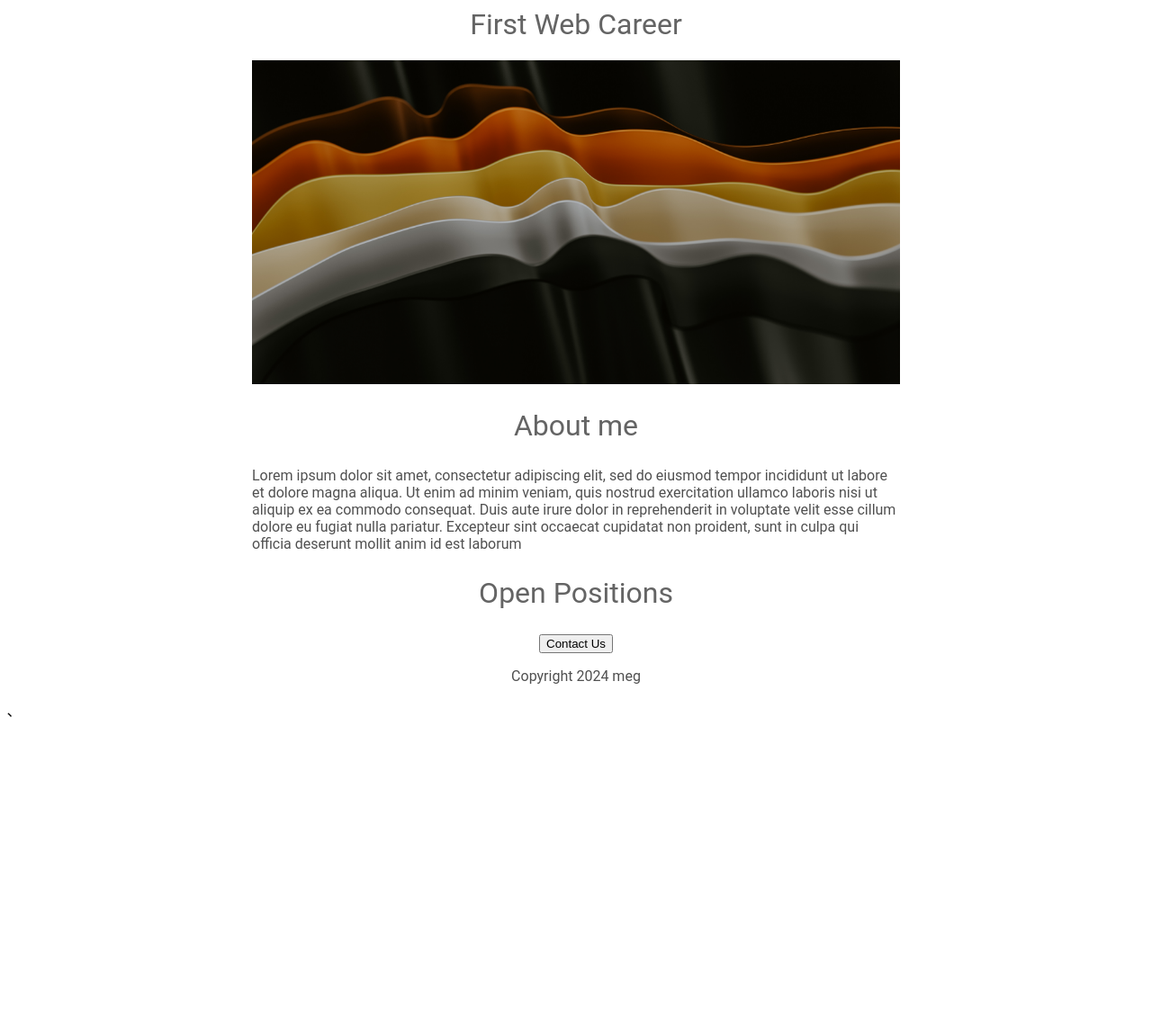
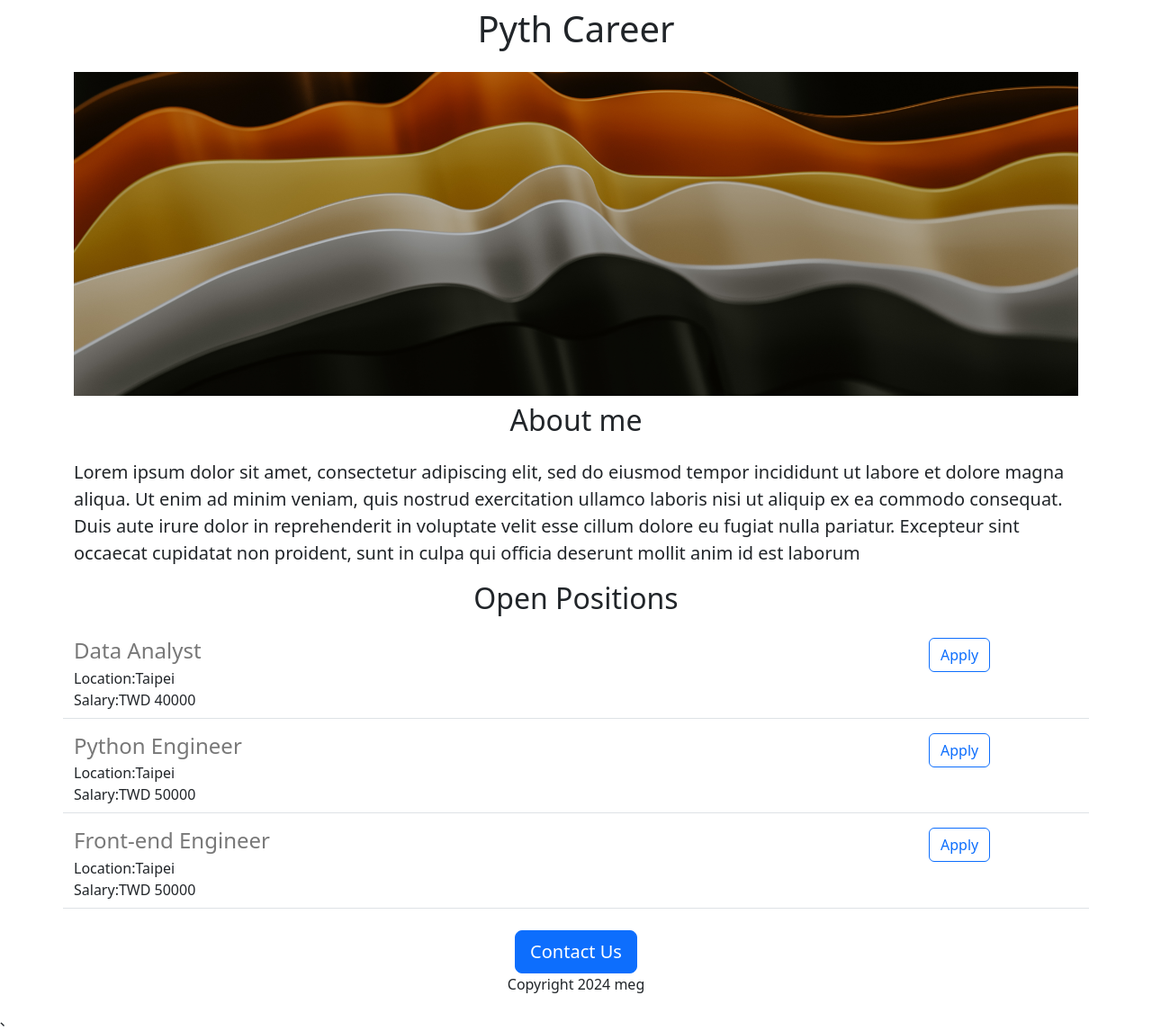
Before and after one commit to megsung1117/Website-secondtry, a Flask app: page / in a window 1280 px wide. Shown: the whole page at 90% size. Before the commit the page ends 797 px from the top, so only its background shows below. Run offline with Flask 3, Linux system fonts and the light colour scheme.

Commit message:
Add dynamic data and api

```diff
--- a/app.py
+++ b/app.py
@@ -1,9 +1,34 @@
-from flask import Flask, render_template, request, redirect, url_for
+from flask import Flask, render_template, request, redirect, url_for,jsonify
 
+JOBS=[
+  {
+    'id':1,
+    'title':'Data Analyst',
+    'location':'Taipei',
+    'salary':'TWD 40000'
+  },
+  {
+    'id':2,
+    'title':'Python Engineer',
+    'location':'Taipei',
+    'salary':'TWD 50000'
+  },
+{
+  'id':3,
+  'title':'Front-end Engineer',
+  'location':'Taipei',
+  'salary':'TWD 50000'
+}
+]
 app = Flask(__name__)
 @app.route('/')
 def index():
-    return render_template('home.html')
+    return render_template('home.html',jobs=JOBS,company_name='Pyth')
+
+@app.route('/api/jobs')
+def list_jobs():
+  return jsonify(JOBS)
+
 
 
 if __name__ == '__main__':
--- a/pyproject.toml
+++ b/pyproject.toml
@@ -7,6 +7,7 @@ authors = ["Your Name <you@example.com>"]
 [tool.poetry.dependencies]
 python = ">=3.10.0,<3.11"
 flask = "^3.0.0"
+jason = "^0.1.7"
 
 [tool.pyright]
 # https://github.com/microsoft/pyright/blob/main/docs/configuration.md
--- a/templates/home.html
+++ b/templates/home.html
@@ -4,55 +4,33 @@
     <title>
       Home
     </title>
-    <style>
-      h1{
-        font: size 40px;
-        font-family: Roboto;
-        font-weight: normal;
-        color: rgb(100,100,100);
-        text-align: center;
-      }
-      #banner{
-        width: 100%;
-        height: 360px;
-        object-fit: cover;
-      }
-      h2{
-        font-size: 32px;
-        font-family: Roboto;
-        font-weight: normal;
-        color: rgb(100,100,100);
-        text-align: center;
-      }
-      p{
-        font: size; 28px;
-        font-family: Roboto;
-        font-weight: normal;
-        color: rgb(80,80,80);
-
-      }
-      #container{
-        max-width: 720px;
-        margin: 0 auto;
-      }
-    </style>
+    <!-- Required meta tags -->
+      <meta charset="utf-8">
+      <meta name="viewport" content="width=device-width, initial-scale=1">
+      <link href="https://cdn.jsdelivr.net/npm/bootstrap@5.3.2/dist/css/bootstrap.min.css" rel="stylesheet" integrity="sha384-T3c6CoIi6uLrA9TneNEoa7RxnatzjcDSCmG1MXxSR1GAsXEV/Dwwykc2MPK8M2HN" crossorigin="anonymous">
+      <style>
+        #banner {
+          height: 360px;
+          width: 100%;
+          object-fit: cover;
+      </style>
   </header>
   <body>
-    <div id="container">
-    <h1>First Web Career </h1>
-    <img id="banner" src="./static/Banner.jpg" height=250>
-    <h2>About me</h2>
-    <p>
+    <div class="container">
+    <h1 class="text-center mt-2 mb-4">{{company_name}} Career </h1>
+    <img  class="img-fluid" id="banner" src="./static/Banner.jpg" height=250>
+    <h2 class="text-center mt-2 mb-4">About me</h2>
+    <p class="lead">
       Lorem ipsum dolor sit amet, consectetur adipiscing elit, sed do eiusmod tempor incididunt ut labore et dolore magna aliqua. Ut enim ad minim veniam, quis nostrud exercitation ullamco laboris nisi ut aliquip ex ea commodo consequat. Duis aute irure dolor in reprehenderit in voluptate velit esse cillum dolore eu fugiat nulla pariatur. Excepteur sint occaecat cupidatat non proident, sunt in culpa qui officia deserunt mollit anim id est laborum
     </p>
-    <h2>Open Positions</h2>
-    <p>
+    <h2 class="text-center mt-2 mb-4">Open Positions</h2>
+    <div>
       {% for job in jobs %}
         {% include 'jobitem.html' %}
       {% endfor %}
-    </p>
-      <div style="text-align:center;">
-    <button>Contact Us</button>
+    </div>
+      <div class="text-center mt-4">
+    <button class="btn btn-primary btn-lg">Contact Us</button>
         <p>Copyright 2024 meg </p>
       </div>
 
--- /dev/null
+++ b/templates/jobitem.html
@@ -0,0 +1,16 @@
+<div class="border-bottom row" style="margin-bottom:16px;padding-bottom:8px">
+  <div class="col-10">
+    <h4
+      style="color:rgb(120,120,120); margin-bottom:4px;">
+      {{job['title']}}
+    </h4>
+    <div>Location:{{job['location']}}</div>
+    <div>Salary:{{job['salary']}}</div>
+  </div>
+  <div class="col-2">
+    <button type="button" class="btn btn-outline-primary">
+    Apply
+    </button>
+  </div>
+
+</div>
```
Also changed, not shown: 1 other file.
